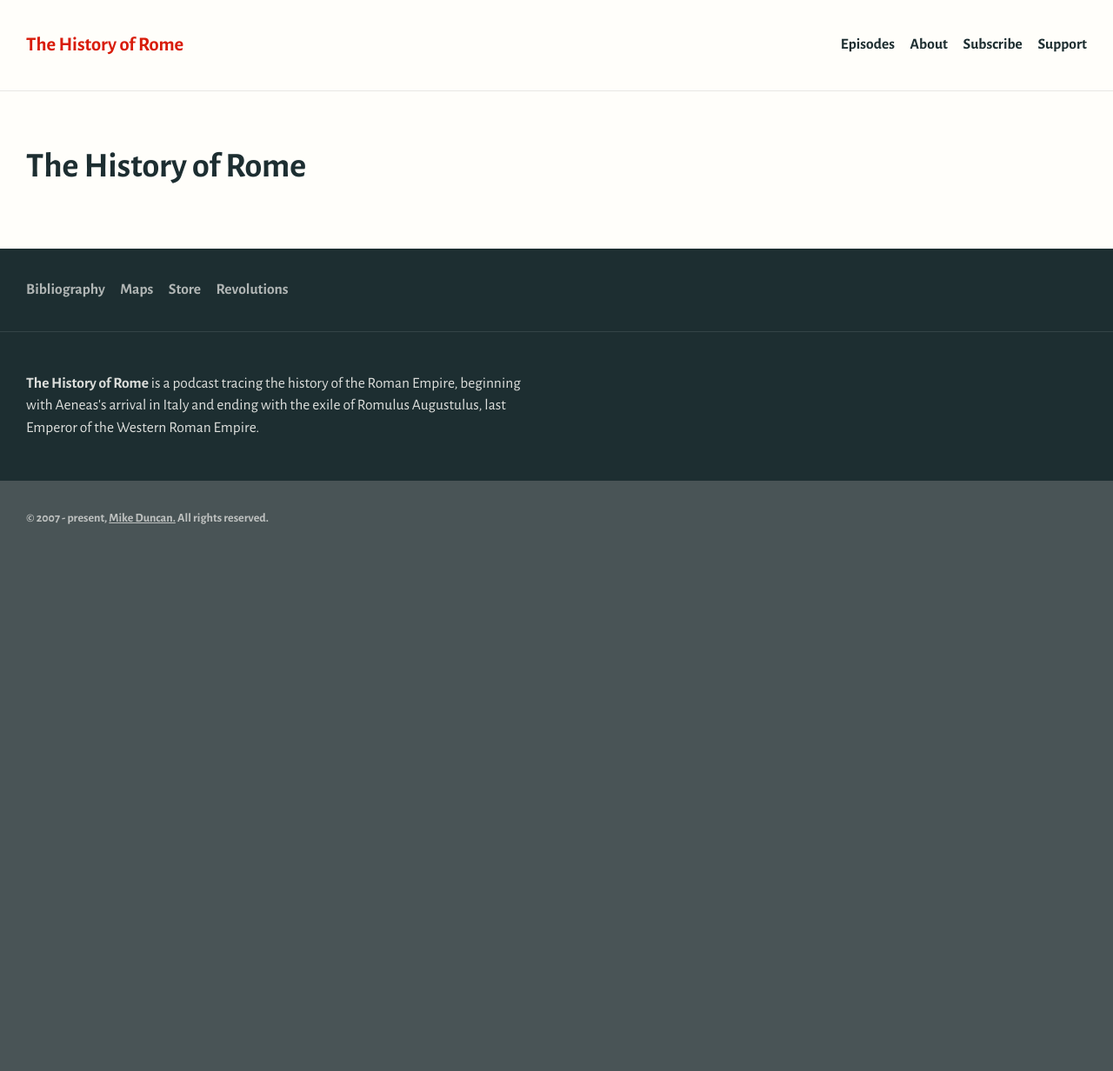
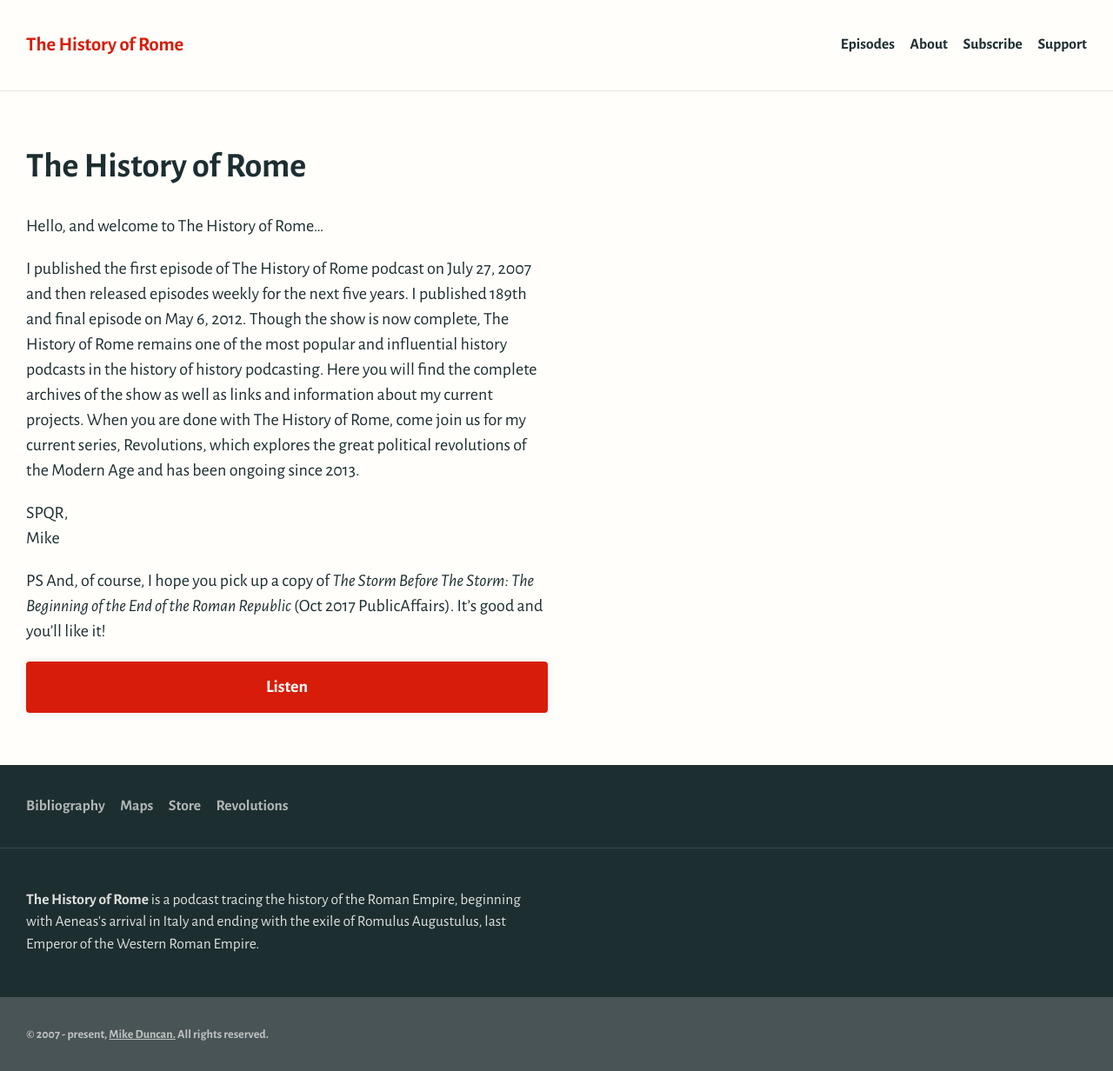
Before and after one commit to Brandi-Duncan/thehistoryofrome.com, a Jekyll site: the page built from index.md, in a window 1280 px wide. Shown: the whole page at 87% size. Built offline with Jekyll 4.4.1, drawn with Linux system fonts in a browser that asks for light colours; before the commit the page ends 900 px from its top, so only the background shows below that.

Commit message:
Add homepage content

```diff
--- a/index.md
+++ b/index.md
@@ -1,3 +1,14 @@
 ---
 title: The History of Rome
 ---
+
+Hello, and welcome to The History of Rome…
+
+I published the first episode of The History of Rome podcast on July 27, 2007 and then released episodes weekly for the next five years. I published 189th and final episode on May 6, 2012. Though the show is now complete, The History of Rome remains one of the most popular and influential history podcasts in the history of history podcasting. Here you will find the complete archives of the show as well as links and information about my current projects. When you are done with The History of Rome, come join us for my current series, Revolutions, which explores the great political revolutions of the Modern Age and has been ongoing since 2013.
+
+SPQR,
+Mike
+
+PS And, of course, I hope you pick up a copy of *The Storm Before The Storm: The Beginning of the End of the Roman Republic* (Oct 2017 PublicAffairs). It’s good and you’ll like it!
+
+<a class="button button--primary button--span" href="/episodes">Listen</a>
```
